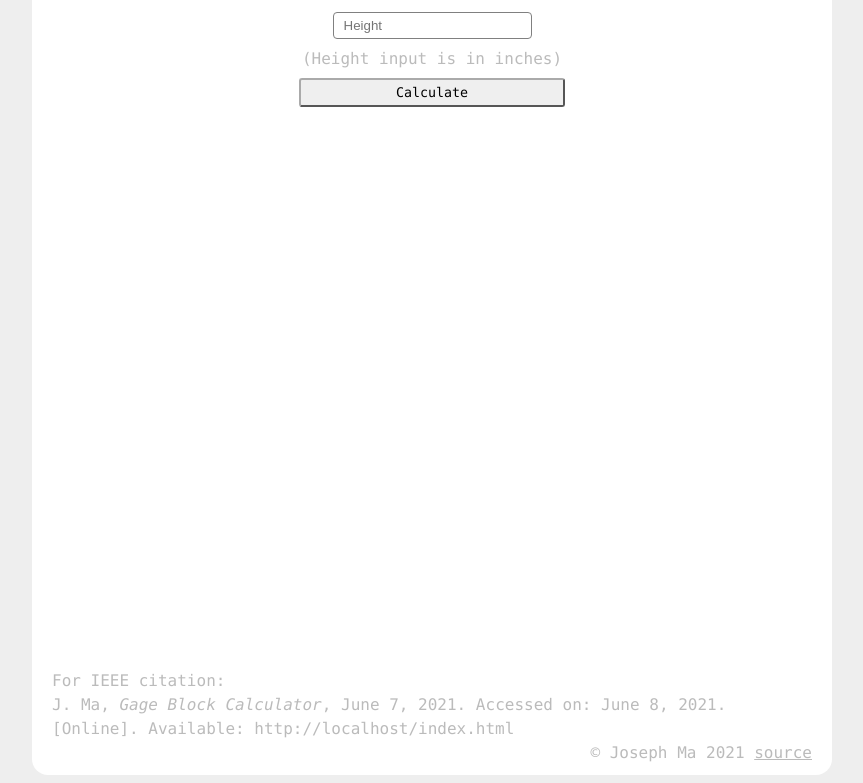
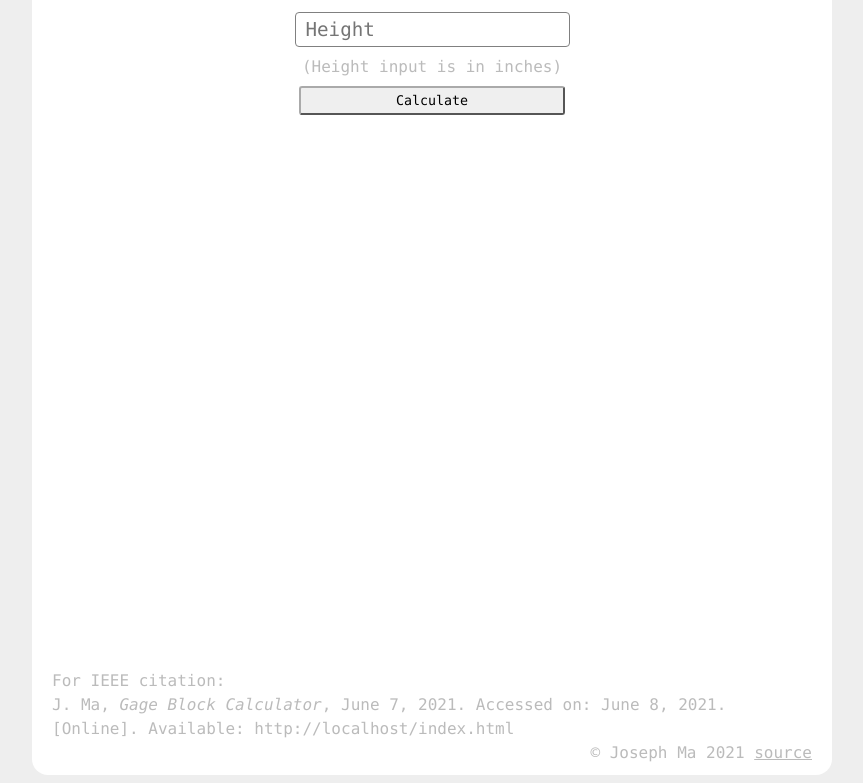
Before and after one commit to jlsajfj/gage-solver, a plain HTML site: page index.html in a window 1280 px wide. Shown: the part 153-936 px from the top of the page, without its empty margins (208-1071 px from the left). Drawn offline with Linux system fonts and the light colour scheme.

Commit message:
updated input font

```diff
--- a/main.css
+++ b/main.css
@@ -43,6 +43,8 @@ body {
     outline: none;
     border: 1px solid gray;
     border-radius: 4px;
+    font-family: 'Lucida Console';
+    font-size: 1.2em;
 }
 
 .option-row {
@@ -60,6 +62,7 @@ body {
 
 .gage-blocks {
     margin-top: 10px;
+    font-size: 1.1em;
 }
 
 .footer {
```
